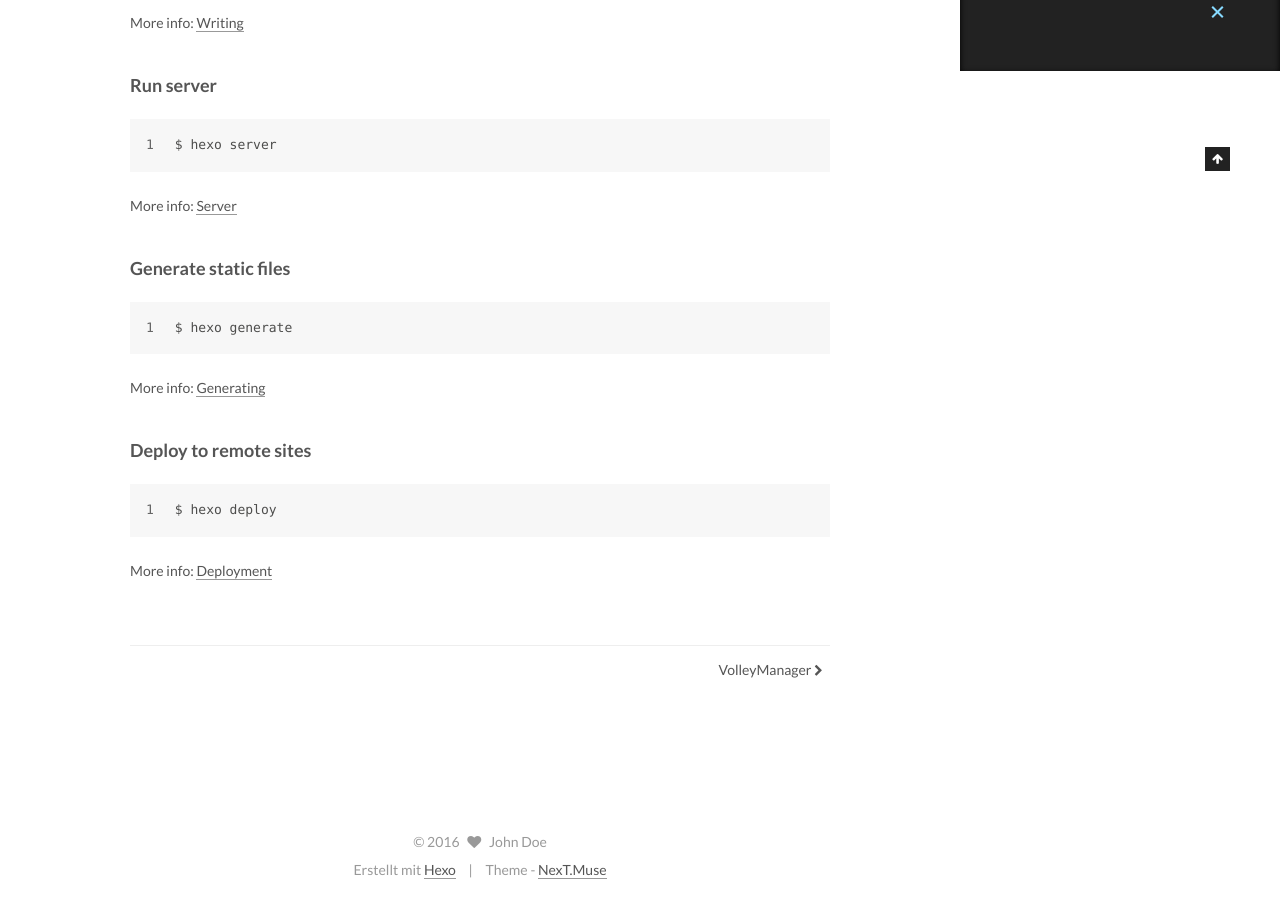
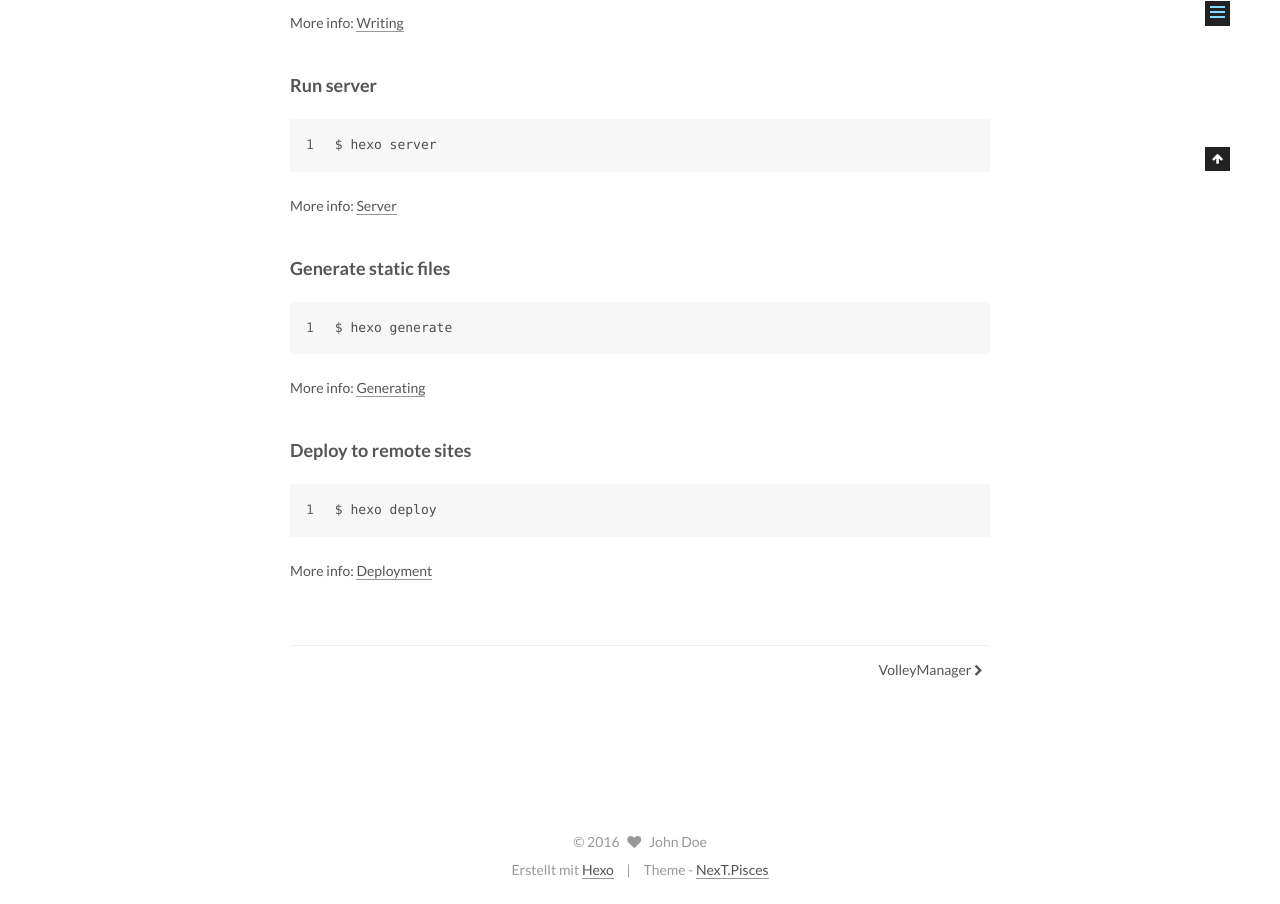
Before and after one commit to ALLENnan/ALLENnan.github.io, a plain HTML site: page 2016/05/13/hello-world/index.html in a window 1280 px wide. Shown: the part 729-1633 px from the top of the page. Drawn offline with Linux system fonts and the light colour scheme.

Commit message:
Site updated: 2016-07-09 17:23:05

```diff
--- a/2016/05/13/hello-world/index.html
+++ b/2016/05/13/hello-world/index.html
@@ -5,7 +5,7 @@
 
 
 
-<html class="theme-next muse use-motion">
+<html class="theme-next pisces use-motion">
 <head>
   <meta charset="UTF-8"/>
 <meta http-equiv="X-UA-Compatible" content="IE=edge,chrome=1" />
@@ -103,7 +103,7 @@ Quick">
 <script type="text/javascript" id="hexo.configuration">
   var NexT = window.NexT || {};
   var CONFIG = {
-    scheme: 'Muse',
+    scheme: 'Pisces',
     sidebar: {"position":"left","display":"post"},
     fancybox: true,
     motion: true,
@@ -452,7 +452,7 @@ Quick">
 <div class="theme-info">
   Theme -
   <a class="theme-link" href="https://github.com/iissnan/hexo-theme-next">
-    NexT.Muse
+    NexT.Pisces
   </a>
 </div>
 
@@ -519,6 +519,13 @@ Quick">
 
 
 
+  <script type="text/javascript" src="/js/src/affix.js?v=5.0.1"></script>
+
+  <script type="text/javascript" src="/js/src/schemes/pisces.js?v=5.0.1"></script>
+
+
+
+
   <script type="text/javascript" src="/js/src/scrollspy.js?v=5.0.1"></script>
 <script type="text/javascript" src="/js/src/post-details.js?v=5.0.1"></script>
 
```
Also changed, not shown: 2016/07/08/My-New-Post/index.html (+10 -3 lines), 2016/07/08/ss/index.html (+10 -3 lines), archives/2016/05/index.html (+10 -3 lines), archives/2016/07/index.html (+10 -3 lines), archives/2016/index.html (+10 -3 lines), archives/index.html (+10 -3 lines), index.html (+10 -3 lines).
